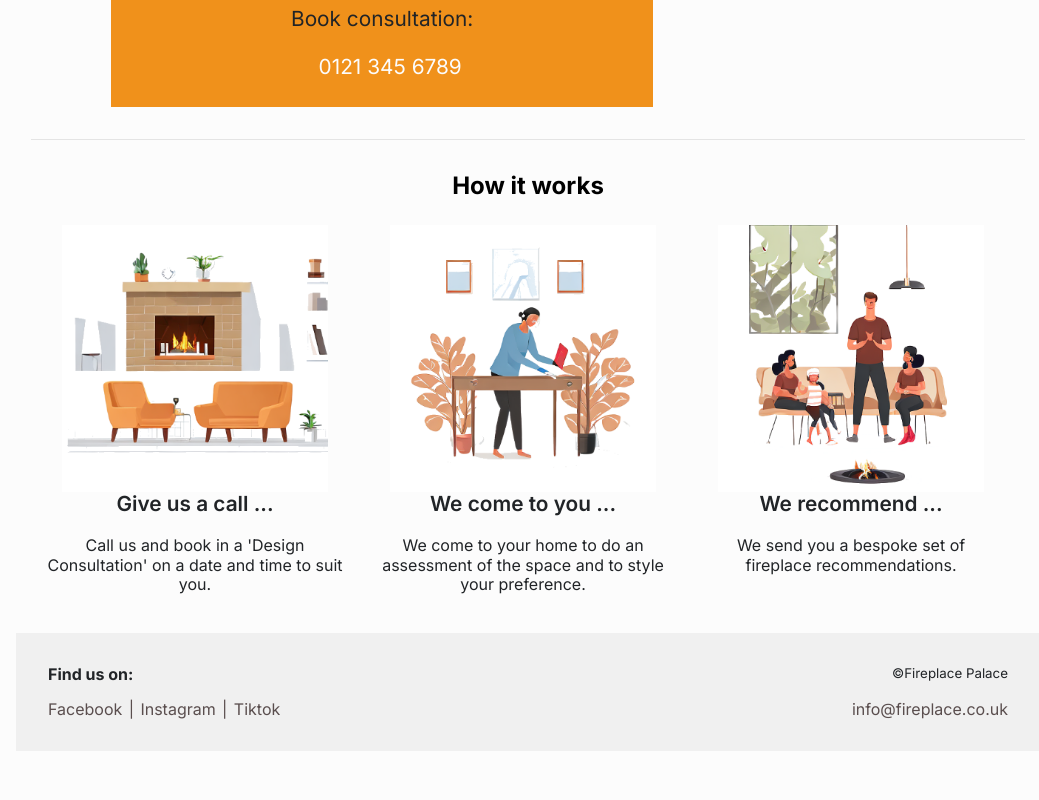
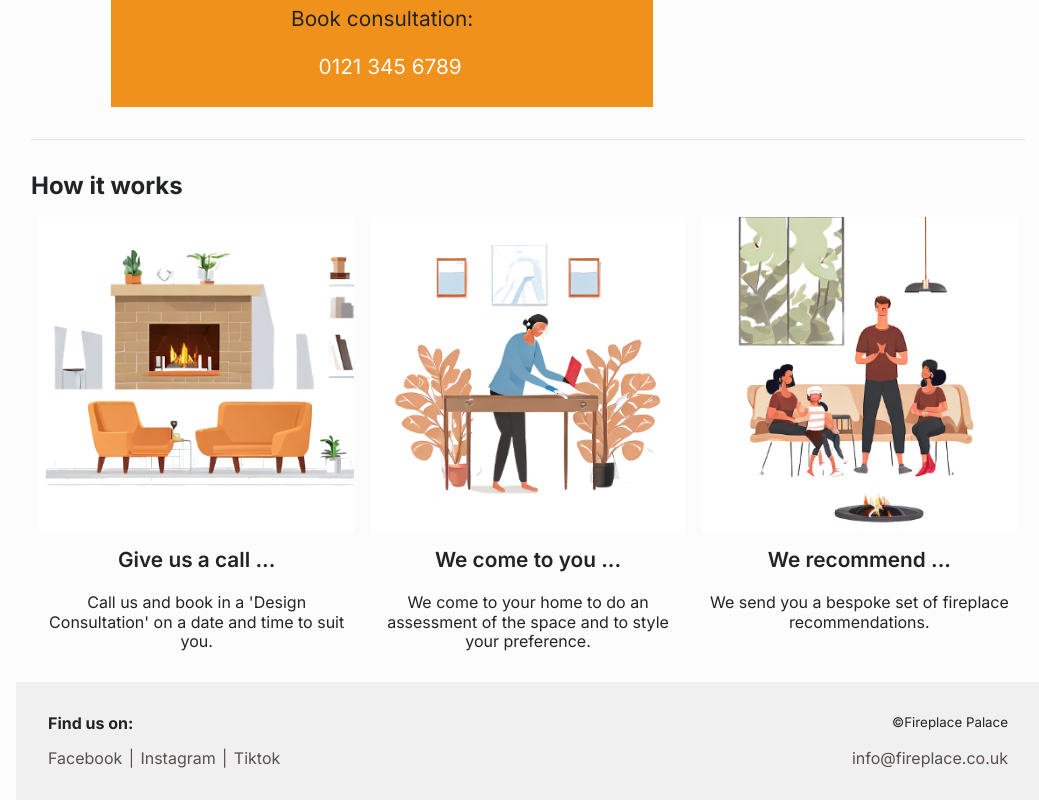
Before and after one commit to moose-hub/Fireplace-Palace, a Next.js app: page / in a window 1280 px wide. Shown: the part 502-1302 px from the top of the page, without its empty margins (112-1151 px from the left). Before the commit the page ends 1253 px from the top, so only its background shows below. Built offline with nearby package versions, Linux system fonts and the light colour scheme.

Commit message:
fixed card collection styling

```diff
--- a/app/founders/page.css
+++ b/app/founders/page.css
@@ -1,3 +1,4 @@
-.contact__card {
-    flex-direction: column-reverse !important;
+.contact__cards-wrapper > .contact__card {
+    flex-direction: column-reverse;
+    align-items: flex-start;
 }
--- a/app/founders/page.jsx
+++ b/app/founders/page.jsx
@@ -1,3 +1,4 @@
+import "./page.css";
 import {FounderBanner} from "../../components/founderBanner/FounderBanner";
 import {CardSection} from "../../components/cardSection/CardSection";
 import Main from "../../components/main/main";
--- a/components/cardSection/CardSection.css
+++ b/components/cardSection/CardSection.css
@@ -1,4 +1,4 @@
-.contact__cards {
+.contact__cards-section {
   display: flex;
   flex-direction: column;
   align-items: center;
@@ -7,14 +7,9 @@
 .contact__cards-wrapper {
   display: flex;
   flex-direction: column;
-  align-items: stretch;
 }
 
 .contact__cards-header {
-  color: black;
-  display: flex;
-  flex-direction: column;
-  align-items: center;
   min-width: 100%;
   margin-top: 2rem;
 }
--- a/components/cardSection/CardSection.jsx
+++ b/components/cardSection/CardSection.jsx
@@ -4,7 +4,7 @@ import './CardSection.css';
 export function CardSection({ title, cardData }) {
 
   return (
-    <section className="contact__cards">
+    <section className="contact__cards-section">
       <h2 className="contact__cards-header">{title}</h2>
       <div className="contact__cards-wrapper">
         {cardData.map((card, index) => {
--- a/components/cardSection/cardSectionComponents/card.css
+++ b/components/cardSection/cardSectionComponents/card.css
@@ -2,32 +2,30 @@
   display: flex;
   flex-direction: column;
   align-items: center;
+
+  gap: 1rem;
   margin: 0.5rem 0 0.5rem 0;
+  padding: .5rem;
 }
 
 .contact__card-title {
   display: block;
   font-size: 1.3em;
   font-weight: 600;
-  display: flex;
-  flex-direction: column;
   margin-bottom: 20px;
-  align-items: center;
 }
 
 .contact__card-img {
-  width: 95%;
+  width: 100%;
   height: 100%;
 }
 
 @media screen and (orientation: landscape) {
-
   .contact__card-img {
-    width: 90%;
     height: auto;
   }
 
   .contact__card {
-    max-width: 33%;
+    max-width: 33.333333%;
   }
 }
```
